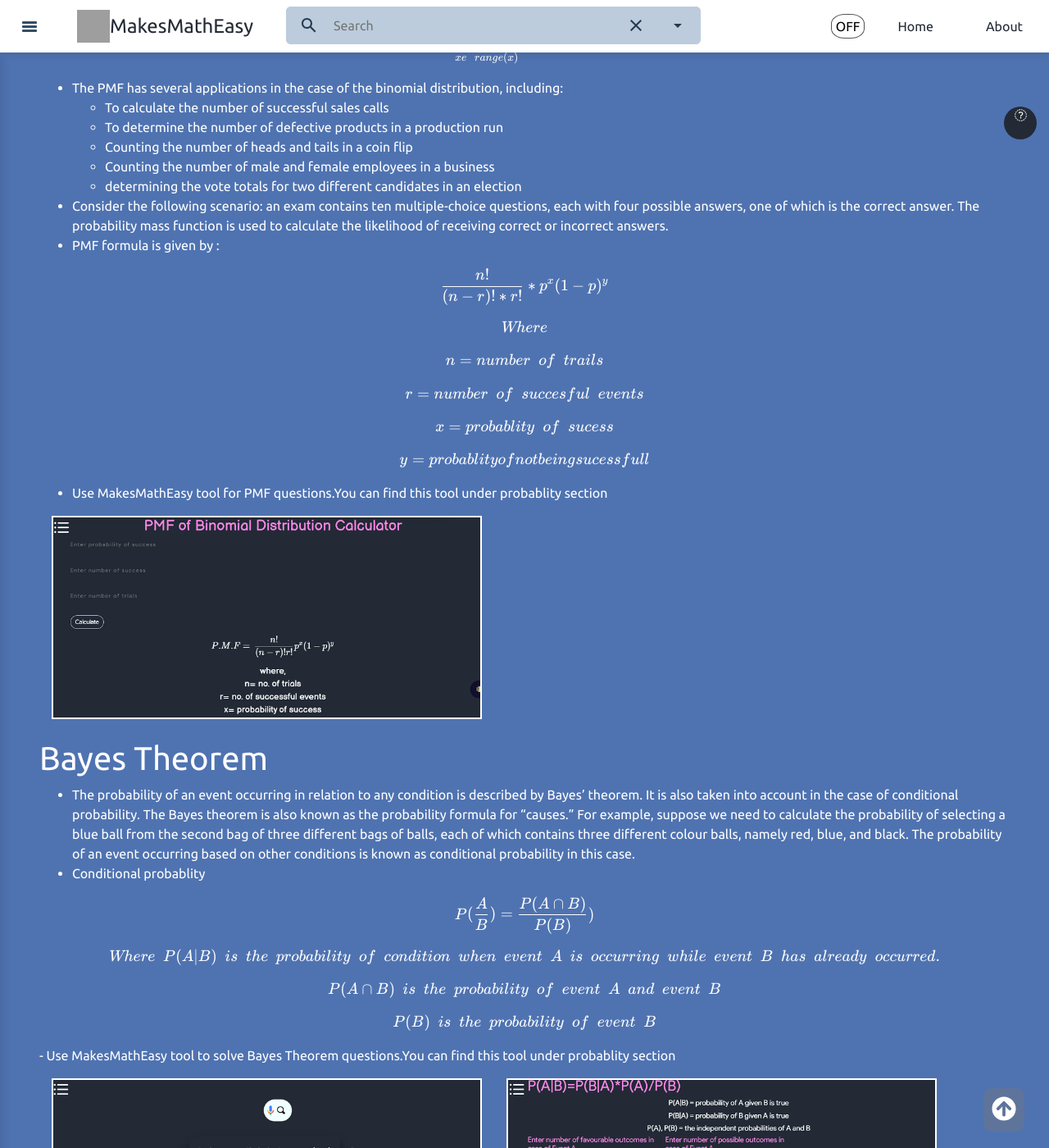
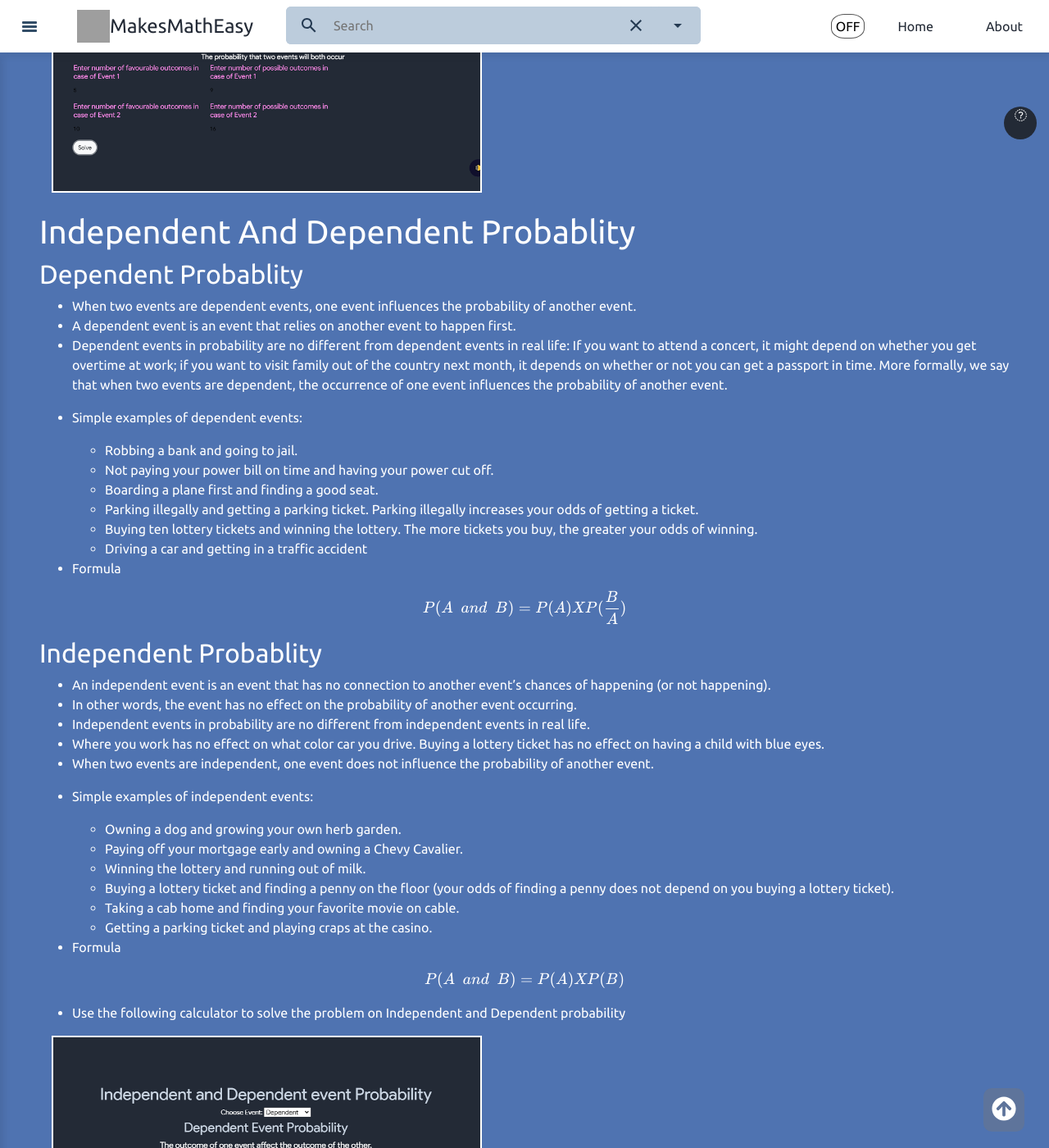
Before and after one commit to makesmatheasy/makesmatheasy-documentation, a Jekyll site: the page built from docs/probablity.md, in a window 1280 px wide and 1400 px high, scrolled down 4796 px. Shown: the whole window at 82% size. Built offline with Jekyll 4.4.1, drawn with Linux system fonts in a browser that asks for light colours; nearby versions of some CDN libraries; some of the changed text lies outside the part shown; grey boxes are pictures that could not be loaded.

Commit message:
added Probablity docs (independent and dependent event probablity, biomial distribution and properties ) (#133)
* fixed internal links and social icons

* resolved conflicts

* added independent, dependent probablity, properties and binomial distribution calculator

```diff
--- a/docs/probablity.md
+++ b/docs/probablity.md
@@ -5,6 +5,35 @@
 description: Empirical Probability, Joint Probablity, Binomial Distribution Calculator, Bayes Probablity Theorem
 
 ---
+
+# Usefull Properties
+## Genral Formula:
+
+<p>
+
+$$  P(E) = \dfrac{Number \enspace of \enspace favourable \enspace outcomes}{Total \enspace number \enspace of \enspace outcomes} $$
+
+</p>
+
+## Genral Form of Addition Theorem of probability
+
+<p>
+
+$$  P(A1 \cup A2 \cup ... \cup An) = \sum_{i-1}^{n} P(A_{i}) - \sum_{i<j} P(A_{i} \cap A_{j}) + \sum P(A_{i} \cap A_{j} \cap A_{k}) - ... + (-1)^{n-1}  P(A_{1} \cap A_{2} \cap ... \cap A_{n})  $$
+
+</p>
+
+
+## Conditional Probablity
+- The probability of occurrence of an event E1, given that E2 has already occured is called the conditional probablity, it is denoted by $$ P \dfrac{E_{1}}{E_{2}} $$
+
+<p>
+
+$$ P(\dfrac{E_{1}}{E_{2}}) = \dfrac{P(E_{1} \cap E_{2})}{P(E_{2})} = \dfrac{n (E_{1} \cap E_{2})}{n(E_{2})} $$
+
+</p>
+
+
 
 
 # Empirical Probablity
@@ -175,7 +204,74 @@
 </div>
 </div>
 
-# PMF of Binomial Distribution Calculator
+
+# Independent And Dependent Probablity
+## Dependent Probablity
+- When two events are dependent events, one event influences the probability of another event.
+- A dependent event is an event that relies on another event to happen first.
+- Dependent events in probability are no different from dependent events in real life: If you want to attend a concert, it might depend on whether you get overtime at work; if you want to visit family out of the country next month, it depends on whether or not you can get a passport in time. More formally, we say that when two events are dependent, the occurrence of one event influences the probability of another event.
+
+- Simple examples of dependent events:
+
+  - Robbing a bank and going to jail.
+  - Not paying your power bill on time and having your power cut off.
+  - Boarding a plane first and finding a good seat.
+  - Parking illegally and getting a parking ticket. Parking illegally increases your odds of getting a ticket.
+  - Buying ten lottery tickets and winning the lottery. The more tickets you buy, the greater your odds of winning.
+  - Driving a car and getting in a traffic accident
+- Formula
+<p>
+
+$$ P(A \enspace and \enspace B) = P(A) X P(\dfrac{B}{A}) $$
+
+</p>
+
+## Independent Probablity
+- An independent event is an event that has no connection to another event’s chances of happening (or not happening).
+- In other words, the event has no effect on the probability of another event occurring.
+- Independent events in probability are no different from independent events in real life.
+- Where you work has no effect on what color car you drive. Buying a lottery ticket has no effect on having a child with blue eyes.
+- When two events are independent, one event does not influence the probability of another event.
+
+- Simple examples of independent events:
+
+  - Owning a dog and growing your own herb garden.
+  - Paying off your mortgage early and owning a Chevy Cavalier.
+  - Winning the lottery and running out of milk.
+  - Buying a lottery ticket and finding a penny on the floor (your odds of finding a penny does not depend on you buying a lottery ticket).
+  - Taking a cab home and finding your favorite movie on cable.
+  - Getting a parking ticket and playing craps at the casino.
+- Formula
+
+<p>
+
+$$ P(A \enspace and \enspace B) = P(A) X P(B) $$
+
+</p>
+
+- Use the following calculator to solve the problem on Independent and Dependent probability
+
+<div class="container my-3 row">
+<div class="col-md-6 pb-2" >
+<img alt="Probablity" class="tools_screenshot img-fluid" src="../public/images/probablity/independent.png" >
+</div>
+</div>
+
+
+# Binomial Distribution
+
+- A binomial distribution can be thought of as simply the probability of a SUCCESS or FAILURE outcome in an experiment or survey that is repeated multiple times.
+- The binomial is a type of distribution that has two possible outcomes (the prefix “bi” means two, or twice).
+- For example, a coin toss has only two possible outcomes: heads or tails and taking a test could have two possible outcomes: pass or fail.
+- Binomial distributions must also meet the following three criteria:
+  - The number of observations or trials is fixed. In other words, you can only figure out the probability of something happening if you do it a certain number of times. This is common sense—if you toss a coin once, your probability of getting a tails is 50%. If you toss a coin a 20 times, your probability of getting a tails is very, very close to 100%.
+  - Each observation or trial is independent. In other words, none of your trials have an effect on the probability of the next trial.
+  - The probability of success (tails, heads, fail or pass) is exactly the same from one trial to another.
+
+
+
+
+## PMF of Binomial Distribution Calculator
 - Full form of PMF is Probablity Mass Function
 - The Probability Mass Function (PMF), also known as a probability function or frequency function, is a statistical function that describes the distribution of a discrete random variable. If X is a discrete random variable of a function, then the probability mass function of X is given by
 - $$ Px (x) = P( X=x ) $$, where x belongs to the X range.
```
Also changed, not shown: public/images/probablity/independent.png (added).
